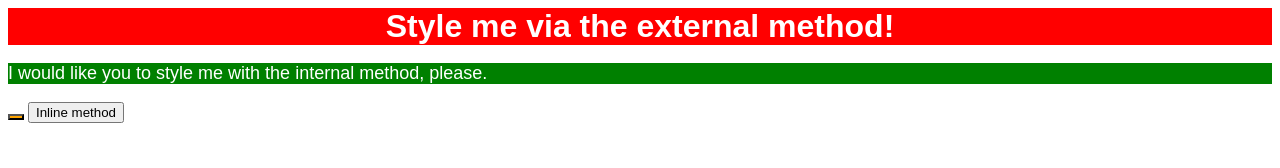
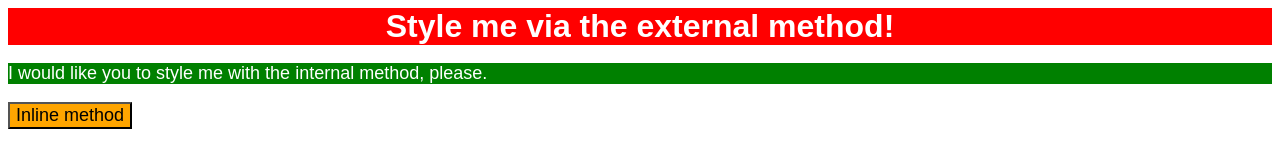
Before and after one commit to dasacan/exercise1, a plain HTML site: page index.html in a window 1280 px wide. Drawn offline with Linux system fonts and the light colour scheme.

Commit message:
corrected inline style

```diff
--- a/index.html
+++ b/index.html
@@ -20,8 +20,7 @@
 
 <p>I would like you to style me with the internal method, please. </p>
 
-<button style="background-color: orange; font-size: 18px;"> </button>
-<button>Inline method</button>
+<button style="background-color: orange; font-size: 18px;">Inline method </button>
 
 <body>
 
```
